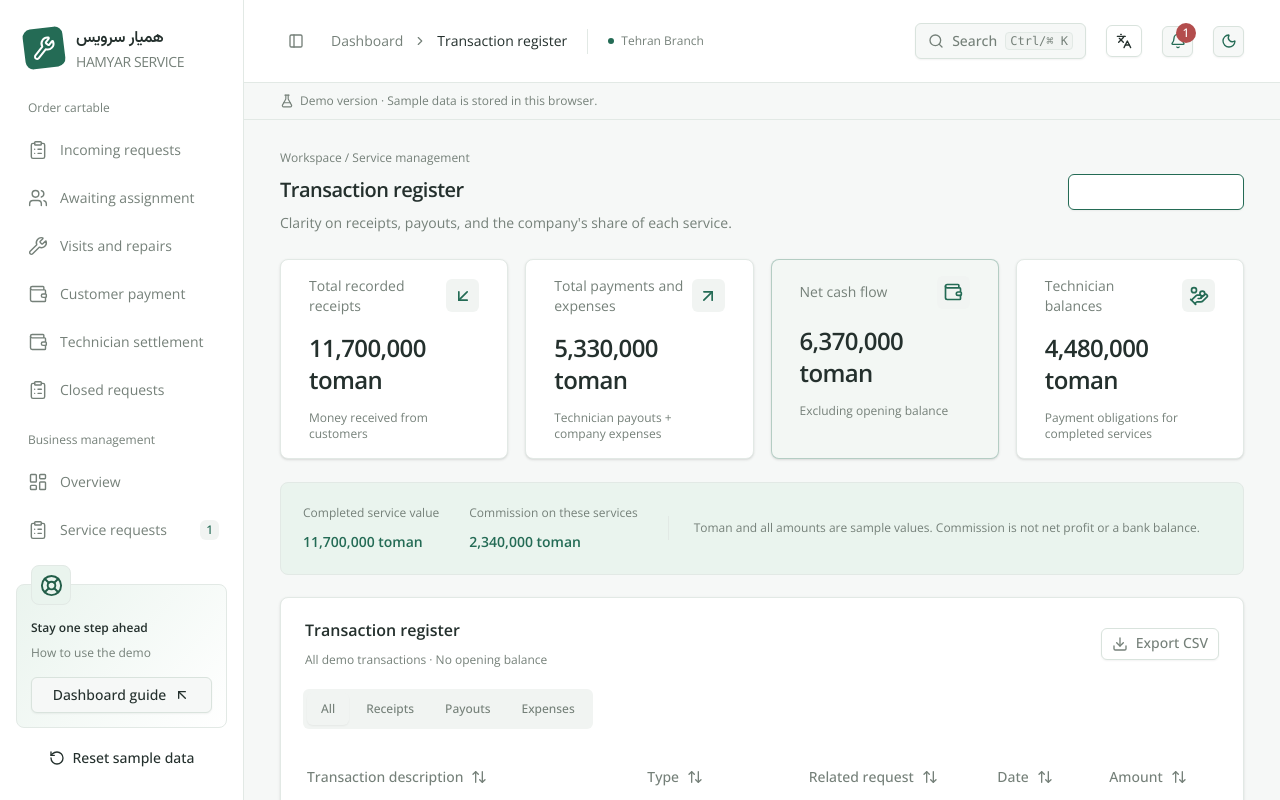
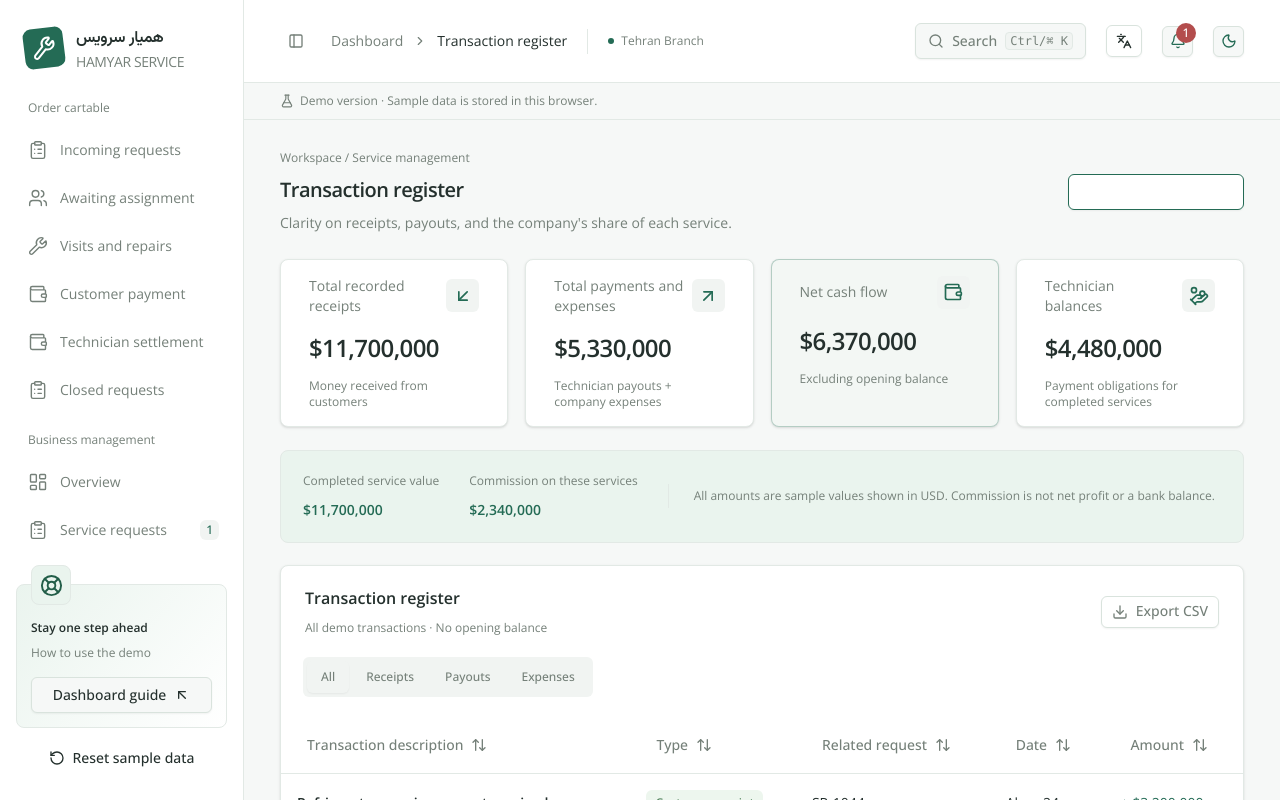
Before and after one commit to nafasebra/appliance-service-dashboard, a React (Vite) app: page /finance in a window 1280 px wide. Shown: the top 800 px of the page. Built offline with nearby package versions, Linux system fonts and the light colour scheme.

Commit message:
feat(i18n): show dollar amounts in English

```diff
--- a/src/app/config/i18n/en.json
+++ b/src/app/config/i18n/en.json
@@ -15,7 +15,7 @@
     "demoVersionSampleDataIsStoredInThis": "Demo version · Sample data is stored in this browser.",
     "howToUseTheDemo": "How to use the demo",
     "stayOneStepAhead": "Stay one step ahead",
-    "thisDemoHasNoBackendDataStaysIn": "This demo has no backend. Data stays in this browser. Toman, statuses, and payment workflows are provisional demo choices."
+    "thisDemoHasNoBackendDataStaysIn": "This demo has no backend. Data stays in this browser. Dollar amounts, statuses, and payment workflows are provisional demo choices."
   },
   "navigation": {
     "accountingAndFinance": "Accounting and finance",
--- a/src/features/finance/i18n/en.json
+++ b/src/features/finance/i18n/en.json
@@ -10,11 +10,11 @@
     }
   },
   "chart": {
-    "millionTomanSampleData": "Million toman · Sample data",
+    "millionTomanSampleData": "Sample amounts · USD",
     "paid": "Paid",
-    "paidOutgoingToman": "Paid {{outgoing}} toman",
-    "point": "{{date}}: received {{incoming}}, paid {{outgoing}} toman",
-    "receivedIncomingToman": "Received {{incoming}} toman",
+    "paidOutgoingToman": "Paid ${{outgoing}}",
+    "point": "{{date}}: received ${{incoming}}, paid ${{outgoing}}",
+    "receivedIncomingToman": "Received ${{incoming}}",
     "viewChartValues": "View chart values"
   },
   "common": {
--- a/src/features/finance/ui/cash-chart.tsx
+++ b/src/features/finance/ui/cash-chart.tsx
@@ -1,7 +1,8 @@
 import { useFinanceTranslation } from '../hooks/use-finance-translation.tsx';
 import { useDemo } from '@/entities/service';
 import { getCashChartData } from '../lib/cash-chart.ts';
-import { dateLabel } from '@/shared/lib';
+import { dateLabel, number } from '@/shared/lib';
+import { getLocale } from '@/shared/i18n';
 
 export function CashChart() {
   const t = useFinanceTranslation();
@@ -24,7 +25,10 @@ export function CashChart() {
       <div className="flex gap-3.5 mt-1.25 mx-6 mb-0 direction-ltr h-42.5">
         <div className="flex flex-col justify-between text-muted-foreground text-caption pb-6.25 w-3.75">
           {[1, 0.75, 0.5, 0.25, 0].map((factor) => (
-            <span key={factor}>{Math.round((max * factor) / 100000) / 10}</span>
+            <span key={factor}>
+              {getLocale() === 'en' ? '$' : ''}
+              {number(Math.round((max * factor) / 100000) / 10)}
+            </span>
           ))}
         </div>
         <div className="bg-chart-grid flex flex-1 justify-around">
--- a/src/features/requests/i18n/en.json
+++ b/src/features/requests/i18n/en.json
@@ -40,7 +40,7 @@
     "amountsMustBeNonNegativeWholeNumbersCommission": "Amounts must be non-negative whole numbers. Commission cannot exceed the service amount.",
     "applianceBrand": "Appliance brand",
     "changingStatusDoesNotMeanPaymentWasCollected": "Changing status does not mean payment was collected. Record receipts and payouts in Finance.",
-    "companyShareSampleToman": "Company share (sample toman)",
+    "companyShareSampleToman": "Company share (sample USD)",
     "createNewRequest": "Create new request",
     "describeTheApplianceProblem": "Describe the appliance problem…",
     "enterTheServiceAmountBeforeCompletingTheRequest": "Enter the service amount before completing the request.",
@@ -50,7 +50,7 @@
     "requestDetailsId": "Request details: {{id}}",
     "saveRequest": "Save request",
     "selectATechnicianForThisStatus": "Select a technician for this status.",
-    "serviceAmountSampleToman": "Service amount (sample toman)",
+    "serviceAmountSampleToman": "Service amount (sample USD)",
     "visitDate": "Visit date",
     "visitDateJalali": "Visit date (Jalali)",
     "visitTime": "Visit time"
--- a/src/pages/cartable/i18n/en.json
+++ b/src/pages/cartable/i18n/en.json
@@ -24,9 +24,9 @@
   "count_other": "{{count}} orders in this queue",
   "dialog": {
     "address": "Customer address",
-    "amount": "Amount (toman)",
+    "amount": "Amount (USD)",
     "cancelNote": "Cancel this request? Requests with recorded receipts require financial correction first.",
-    "commission": "Company commission (toman)",
+    "commission": "Company commission (USD)",
     "completeNote": "Confirm the final service amount and commission. This creates customer receivables and the technician's share; it does not move cash.",
     "date": "Visit date (Jalali)",
     "description": "Payment description",
@@ -42,7 +42,7 @@
     "technician": "Technician",
     "time": "Visit time",
     "title": "{{action}} · {{id}}",
-    "total": "Final service amount (toman)"
+    "total": "Final service amount (USD)"
   },
   "empty": "No orders in this queue. Orders appear here as their workflow progresses.",
   "errors": {
--- a/src/pages/finance/i18n/en.json
+++ b/src/pages/finance/i18n/en.json
@@ -31,7 +31,7 @@
     "all": "All",
     "allDemoTransactionsNoOpeningBalance": "All demo transactions · No opening balance",
     "amountMustBeAWholeNumberGreaterThan": "Amount must be a whole number greater than zero.",
-    "amountSampleToman": "Amount (sample toman)",
+    "amountSampleToman": "Amount (sample USD)",
     "clarityOnReceiptsPayoutsAndTheCompanyS": "Clarity on receipts, payouts, and the company's share of each service.",
     "commissionOnTheseServices": "Commission on these services",
     "companyExpense": "Company expense",
@@ -53,7 +53,7 @@
     "technicianPayout": "Technician payout",
     "technicianPayoutsCompanyExpenses": "Technician payouts + company expenses",
     "thisOnlyUpdatesTheBrowserSDemoLedger": "This only updates the browser's demo ledger. No bank payment is made.",
-    "tomanAndAllAmountsAreSampleValuesCommission": "Toman and all amounts are sample values. Commission is not net profit or a bank balance.",
+    "tomanAndAllAmountsAreSampleValuesCommission": "All amounts are sample values shown in USD. Commission is not net profit or a bank balance.",
     "totalPaymentsAndExpenses": "Total payments and expenses",
     "totalRecordedReceipts": "Total recorded receipts",
     "transactionType": "Transaction type",
@@ -77,7 +77,7 @@
     "serviceDate": "Service date"
   },
   "register": {
-    "amountToman": "Amount (toman)",
+    "amountToman": "Amount (USD)",
     "clearFilters": "Clear filters",
     "customerOrder": "Customer / order",
     "descriptionDocumentReferenceOrCustomer": "Description, document reference, or customer…",
--- a/src/pages/reports/i18n/en.json
+++ b/src/pages/reports/i18n/en.json
@@ -8,7 +8,7 @@
     "completed2": "Completed",
     "count_one": "{{count}} request",
     "count_other": "{{count}} requests",
-    "daysWithTransactionsMillionToman": "Days with transactions · Million toman",
+    "daysWithTransactionsMillionToman": "Days with transactions · USD",
     "performanceReports": "Performance reports",
     "receiptsAndPayments": "Receipts and payments",
     "requestsByAppliance": "Requests by appliance",
--- a/src/shared/i18n/locales/en/common.json
+++ b/src/shared/i18n/locales/en/common.json
@@ -19,7 +19,7 @@
   "fields": {
     "actions": "Actions",
     "amount": "Amount",
-    "amountToman2": "Amount (toman)",
+    "amountToman2": "Amount (USD)",
     "balance": "Balance",
     "date": "Date",
     "description": "Description",
@@ -31,7 +31,7 @@
     "allStatuses": "All statuses"
   },
   "format": {
-    "valueToman": "{{value}} toman"
+    "valueToman": "${{value}}"
   },
   "language": "Language",
   "languages": {
--- a/src/shared/lib/format.ts
+++ b/src/shared/lib/format.ts
@@ -14,7 +14,10 @@ export const localizeDigits = (value: string) => {
     return formatter.format(latinDigit);
   });
 };
-export const money = (value: number) => i18next.t('format.valueToman', { value: number(value) });
+export const money = (value: number) =>
+  getLocale() === 'en'
+    ? `$${new Intl.NumberFormat('en-US').format(value)}`
+    : i18next.t('format.valueToman', { value: number(value) });
 export const dateLabel = (value: string) =>
   new Intl.DateTimeFormat(`${getLocale()}-u-ca-persian`, {
     month: 'long',
```
Also changed, not shown: 1 other file (tests, documents, lock files or other folders).
